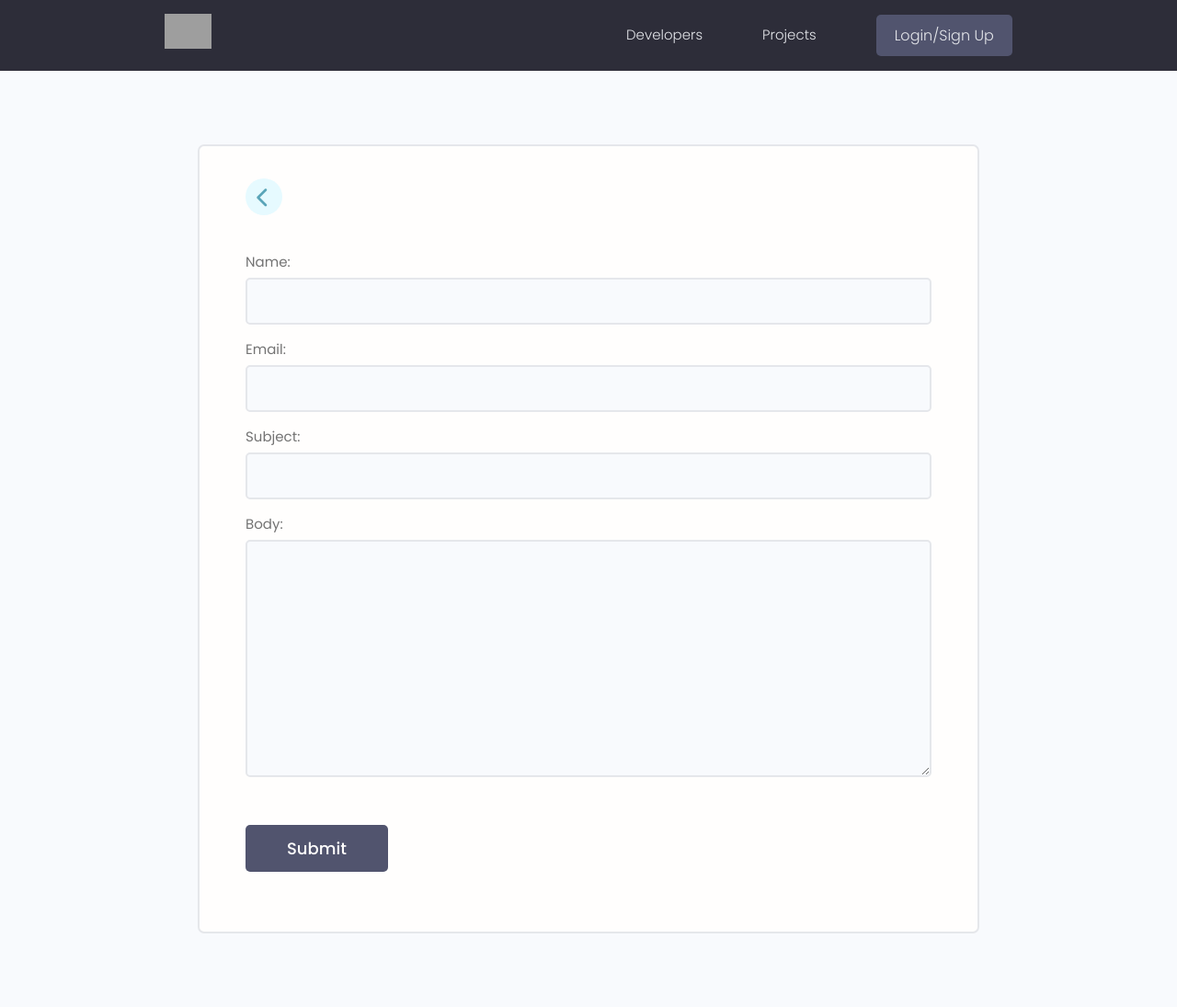
After one commit to UnicornDad8/jobily-django, a Django app: page /create-message/1ffc57ca-bd43-4e25-817b-05baa1519a33/ in a window 1280 px wide. The commit adds this page. Shown: the whole page at 92% size. Run offline with Django 4.2, Linux system fonts and the light colour scheme; data comes from the database, SQL or seed files in the repository; both versions use the stored data as it was after the commit; some libraries are stand-ins or nearby versions; grey boxes are pictures that could not be loaded.

Commit message:
Added sender messages form

```diff
--- a/templates/form-template.html
+++ b/templates/form-template.html
@@ -2,7 +2,7 @@
 <main class="formPage my-xl">
   <div class="content-box">
     <div class="formWrapper">
-      <a class="backButton" href="#"><i class="im im-angle-left"></i></a>
+      <a class="backButton" href="#"><i class="fa-solid fa-chevron-left"></i></a>
       <br />
 
       <form class="form" method="POST">
--- a/users/forms.py
+++ b/users/forms.py
@@ -1,7 +1,7 @@
 from django.forms import ModelForm
 from django.contrib.auth.forms import UserCreationForm
 from django.contrib.auth.models import User
-from .models import Profile, Skill
+from .models import Profile, Skill, Message
 
 
 class CustomUserCreationForm(UserCreationForm):
@@ -44,3 +44,15 @@ class SkillForm(ModelForm):
 
         for name, field in self.fields.items():
             field.widget.attrs.update({'class': 'input'})
+
+
+class MessageForm(ModelForm):
+    class Meta:
+        model = Message
+        fields = ["name", "email", "subject", "body"]
+
+    def __init__(self, *args, **kwargs):
+        super(MessageForm, self).__init__(*args, **kwargs)
+
+        for name, field in self.fields.items():
+            field.widget.attrs.update({'class': 'input'})
--- /dev/null
+++ b/users/templates/users/message_form.html
@@ -0,0 +1,43 @@
+{% extends 'main.html' %}
+{% block content %}
+<!-- Main Section -->
+<main class="formPage my-xl">
+  <div class="content-box">
+    <div class="formWrapper">
+      <a class="backButton" href="{% url 'user-profile' recipient.id %}"><i class="fa-solid fa-chevron-left"></i></a>
+      <br />
+
+      <form class="form" method="POST">
+        {% csrf_token %}
+        {% if request.user.is_authenticated == False %}
+          <div class="form__field">
+            <label for="formInput#text">{{form.name.label}}: </label>
+            {{form.name}}
+          </div>
+
+          <div class="form__field">
+            <label for="formInput#text">{{form.email.label}}: </label>
+            {{form.email}}
+          </div>
+        {% endif %}
+
+        <div class="form__field">
+          <label for="formInput#text">{{form.subject.label}}: </label>
+          {{form.subject}}
+        </div>
+
+        <div class="form__field">
+          <label for="formInput#text">{{form.body.label}}: </label>
+          {{form.body}}
+        </div>
+
+        <input
+          class="btn btn--sub btn--lg my-md"
+          type="submit"
+          value="Submit"
+        />
+      </form>
+    </div>
+  </div>
+</main>
+{% endblock content %}
--- a/users/templates/users/user-profile.html
+++ b/users/templates/users/user-profile.html
@@ -56,7 +56,9 @@
               </li>
               {% endif %}
             </ul>
-            <a href="#" class="btn btn--sub btn--lg">Send Message </a>
+            {% if request.user.profile.id != profile.id %}
+            <a href="{% url 'create-message' profile.id %}" class="btn btn--sub btn--lg">Send Message </a>
+            {% endif %}
           </div>
         </div>
       </div>
--- a/users/urls.py
+++ b/users/urls.py
@@ -14,4 +14,5 @@ urlpatterns = [
     path('delete-skill/<str:pk>/', views.delete_skill, name="delete-skill"),
     path('inbox/', views.inbox, name="inbox"),
     path('message/<str:pk>/', views.view_message, name="message"),
+    path('create-message/<str:pk>/', views.create_message, name="create-message"),
 ]
--- a/users/views.py
+++ b/users/views.py
@@ -4,7 +4,7 @@ from django.contrib.auth.decorators import login_required
 from django.contrib import messages
 from django.contrib.auth.models import User
 from .models import Profile, Message
-from .forms import CustomUserCreationForm, ProfileForm, SkillForm
+from .forms import CustomUserCreationForm, ProfileForm, SkillForm, MessageForm
 from .utils import search_profiles, paginate_profiles
 
 
@@ -184,3 +184,31 @@ def view_message(request, pk):
 
     context = {"message": message}
     return render(request, "users/message.html", context)
+
+
+def create_message(request, pk):
+    recipient = Profile.objects.get(id=pk)
+    form = MessageForm()
+
+    try:
+        sender = request.user.profile
+    except:
+        sender = None
+
+    if request.method == "POST":
+        form = MessageForm(request.POST)
+        if form.is_valid():
+            message = form.save(commit=False)
+            message.sender = sender
+            message.recipient = recipient
+
+            if sender:
+                message.name = sender.name
+                message.email = sender.email
+            message.save()
+
+            messages.success(request, "Your message was successfully sent")
+            return redirect("user-profile", pk=recipient.id)
+
+    context = {"recipient": recipient, "form": form}
+    return render(request, "users/message_form.html", context)
```
Also changed, not shown: db.sqlite3.
